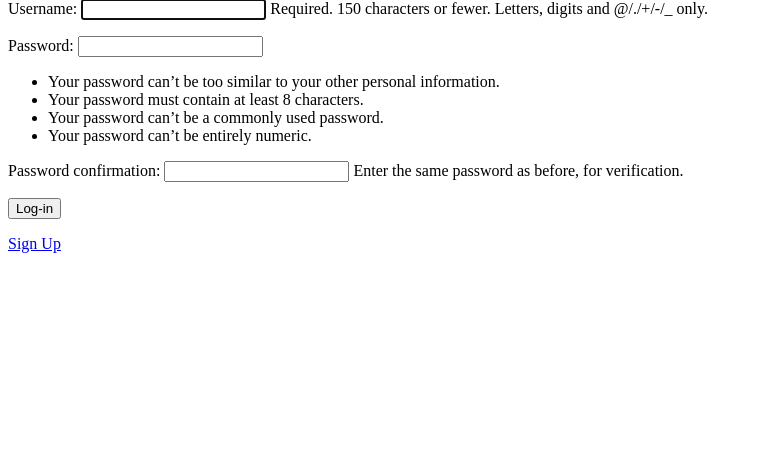
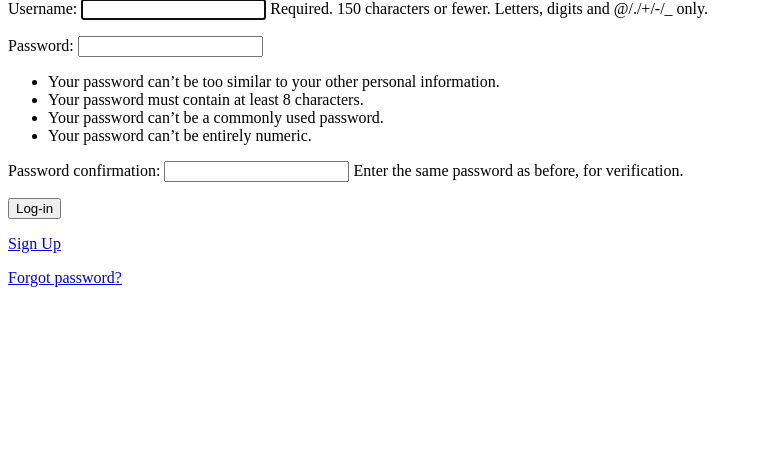
Before and after one commit to wenyu8/SPEEDBURGER, a Django app: template burgerwebsite/templates/aboutus/login.html in a window 1280 px wide. Shown: the part 94-553 px from the top of the page, without its empty margins (0-762 px from the left). Run offline with Django 4.2, Linux system fonts and the light colour scheme; the template is opened without the code that fills it: values that come from a table or form of the project are taken from there, others are empty.

Commit message:
Update login.html

```diff
--- a/burgerwebsite/templates/aboutus/login.html
+++ b/burgerwebsite/templates/aboutus/login.html
@@ -22,4 +22,6 @@
     </div>
     <p><a href="{% url 'burgerwebsite:signup' %}">Sign Up</a></p>
     {# Assumes you setup the password_reset view in your URLconf #}
+    <p><a href="{% url 'password_reset' %}">Forgot password?</a></p>
+
 {% endblock content %}
```
